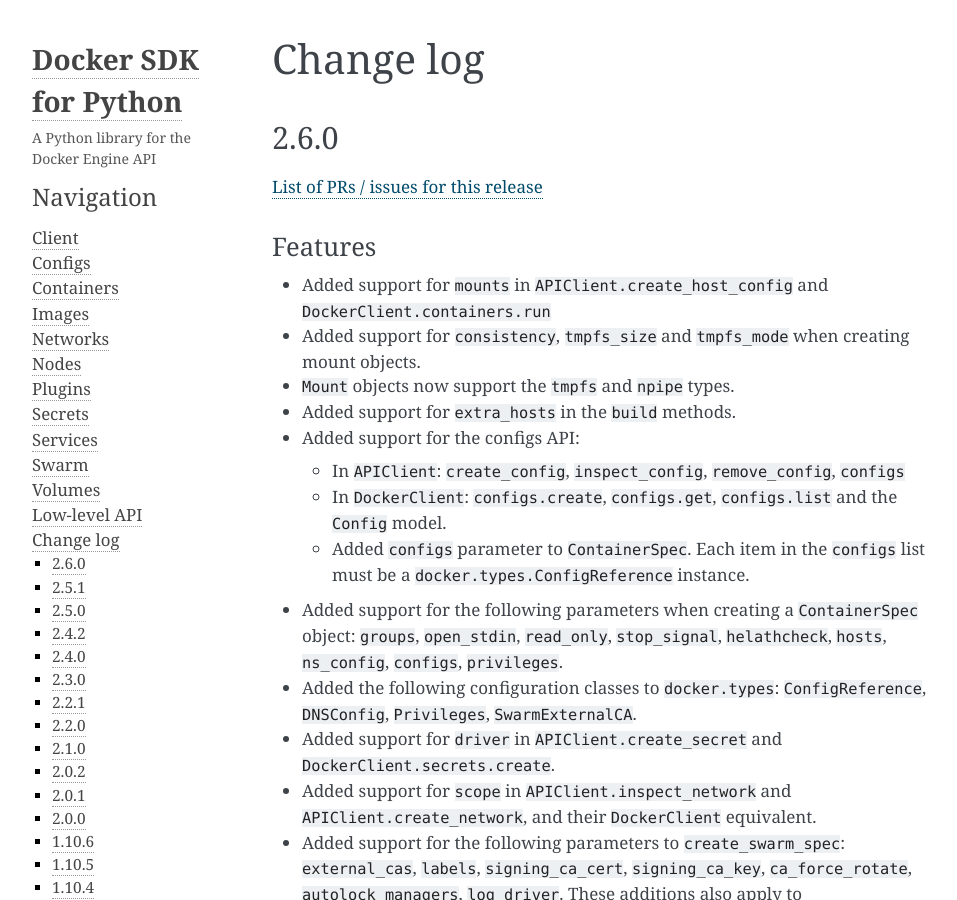
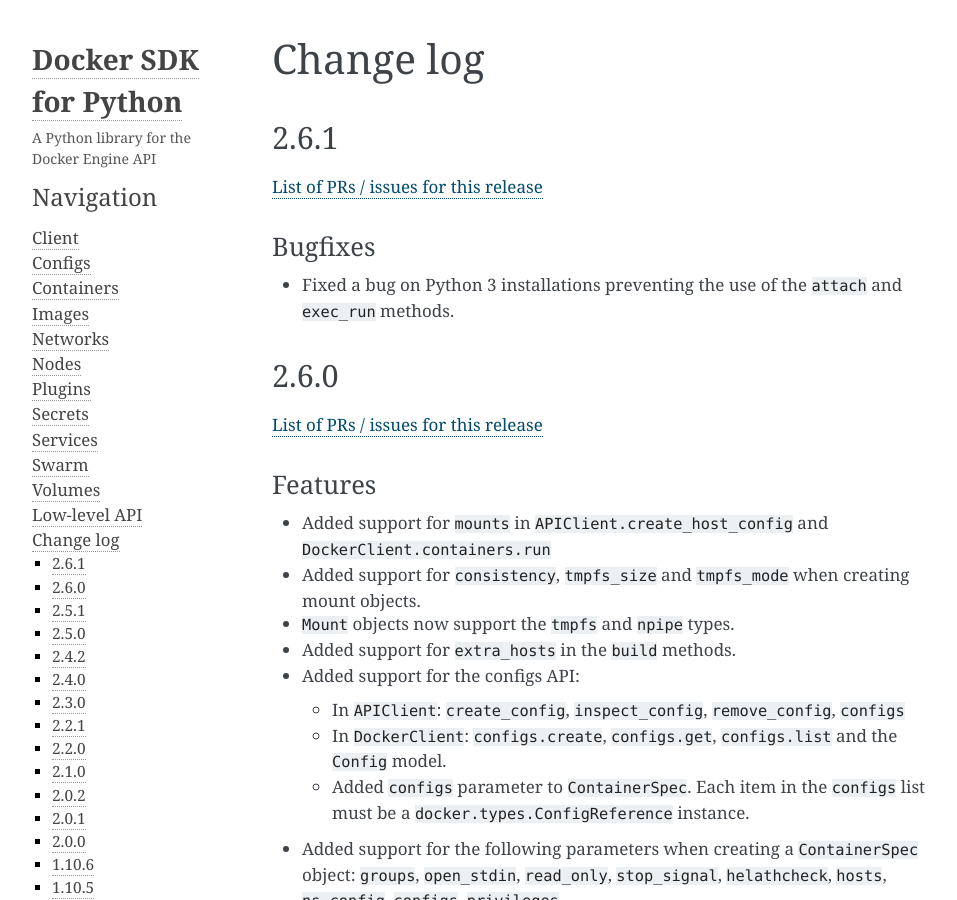
Before and after one commit to docker/docker-py, a Sphinx documentation site: the page built from docs/change-log.md, in a window 1280 px wide and 900 px high. Shown: the whole window, without its empty margins (148-1105 px from the left). Built offline with Sphinx 7.4.7, drawn with Linux system fonts in a browser that asks for light colours; pages that are not in the unit, such as notebooks, are missing from menus.

Commit message:
2.6.1 release
Signed-off-by: Joffrey F <joffrey@docker.com>

```diff
--- a/docker/version.py
+++ b/docker/version.py
@@ -1,2 +1,2 @@
-version = "2.7.0-dev"
+version = "2.6.1"
 version_info = tuple([int(d) for d in version.split("-")[0].split(".")])
--- a/docs/change-log.md
+++ b/docs/change-log.md
@@ -1,10 +1,21 @@
 Change log
 ==========
+
+2.6.1
+-----
+
+[List of PRs / issues for this release](https://github.com/docker/docker-py/milestone/40?closed=1)
+
+### Bugfixes
+
+* Fixed a bug on Python 3 installations preventing the use of the `attach` and
+  `exec_run` methods.
+
 
 2.6.0
 -----
 
-[List of PRs / issues for this release](https://github.com/docker/docker-py/milestone/34?closed=1)
+[List of PRs / issues for this release](https://github.com/docker/docker-py/milestone/38?closed=1)
 
 ### Features
 
```
